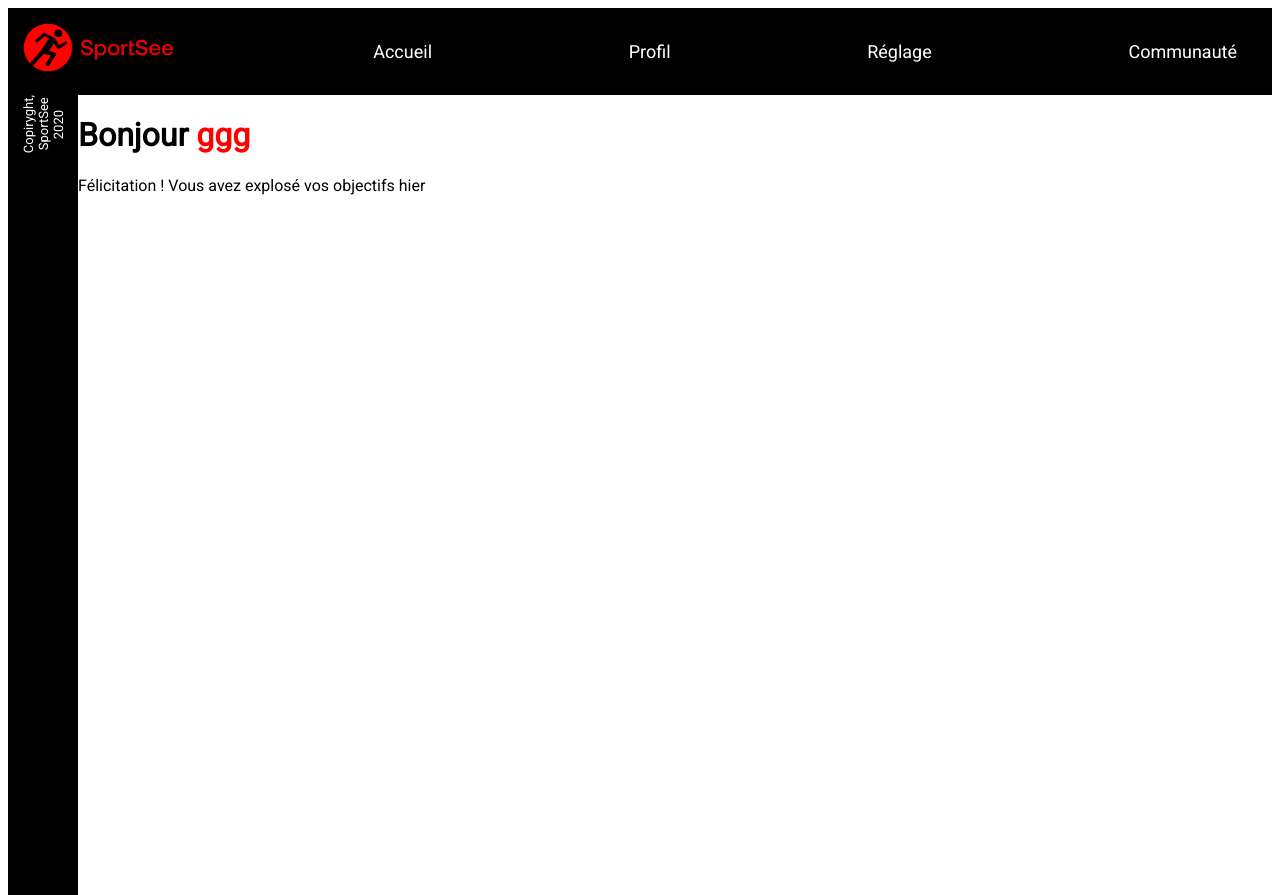
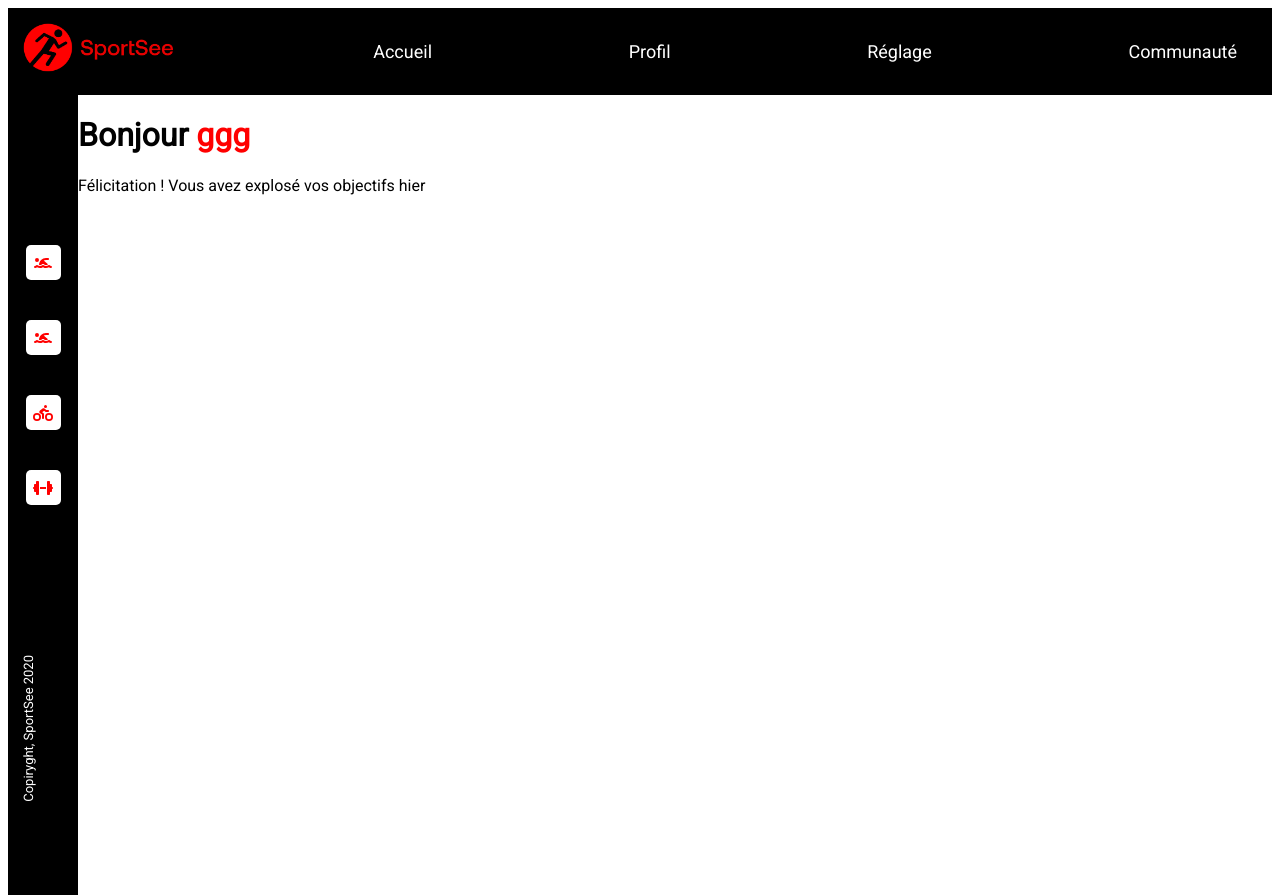
Before and after one commit to Gulsen-ismayil/sportSee, a React (Create React App) app: page / in a window 1280 px wide. Built offline with nearby package versions, Linux system fonts and the light colour scheme; no server answers.

Commit message:
add icons

```diff
--- a/package.json
+++ b/package.json
@@ -3,6 +3,11 @@
   "version": "0.1.0",
   "private": true,
   "dependencies": {
+    "@fortawesome/fontawesome-free": "^6.3.0",
+    "@fortawesome/fontawesome-svg-core": "^6.3.0",
+    "@fortawesome/free-regular-svg-icons": "^6.3.0",
+    "@fortawesome/free-solid-svg-icons": "^6.3.0",
+    "@fortawesome/react-fontawesome": "^0.2.0",
     "@testing-library/jest-dom": "^5.16.5",
     "@testing-library/react": "^13.4.0",
     "@testing-library/user-event": "^13.5.0",
--- a/src/compenants/NavVerti/NavVerti.css
+++ b/src/compenants/NavVerti/NavVerti.css
@@ -5,9 +5,31 @@
   text-align: center;
 }
 
+.icons {
+  display: flex;
+  flex-direction: column;
+  justify-content: center;
+  align-items: center;
+  height: 70%;
+}
+
+.icons .icon {
+  border-radius: 5px;
+  margin: 20px 0;
+  background-color: white;
+  color: red;
+  width: 35px;
+  height: 35px;
+  display: flex;
+  align-items: center;
+  justify-content: center;
+}
+
 .navVertiText {
   writing-mode: vertical-rl;
   /* text-orientation: mixed; */
   transform: rotate(180deg);
   font-size: 13px;
+  display: flex;
+  justify-content: center;
 }
--- a/src/compenants/NavVerti/NavVerti.jsx
+++ b/src/compenants/NavVerti/NavVerti.jsx
@@ -1,10 +1,23 @@
+import {FontAwesomeIcon} from'@fortawesome/react-fontawesome'
+import {faPersonSwimming,faDumbbell,faPersonBiking} from'@fortawesome/free-solid-svg-icons'
 import './NavVerti.css'
 
 function NavVerti() {
   return (
     <div className="navVerti" >
       <div className="icons">
-
+        <div className="icon">
+          <FontAwesomeIcon icon={faPersonSwimming} />
+        </div>
+        <div className="icon">
+          <FontAwesomeIcon icon={faPersonSwimming} />
+        </div>
+        <div className="icon">
+          <FontAwesomeIcon icon={faPersonBiking} />
+        </div>
+        <div className="icon">
+          <FontAwesomeIcon icon={faDumbbell} />
+        </div>
       </div>
       <p className='navVertiText'>Copiryght, SportSee 2020</p>
     </div>
```
Also changed, not shown: 1 other file (tests, documents, lock files or other folders).
